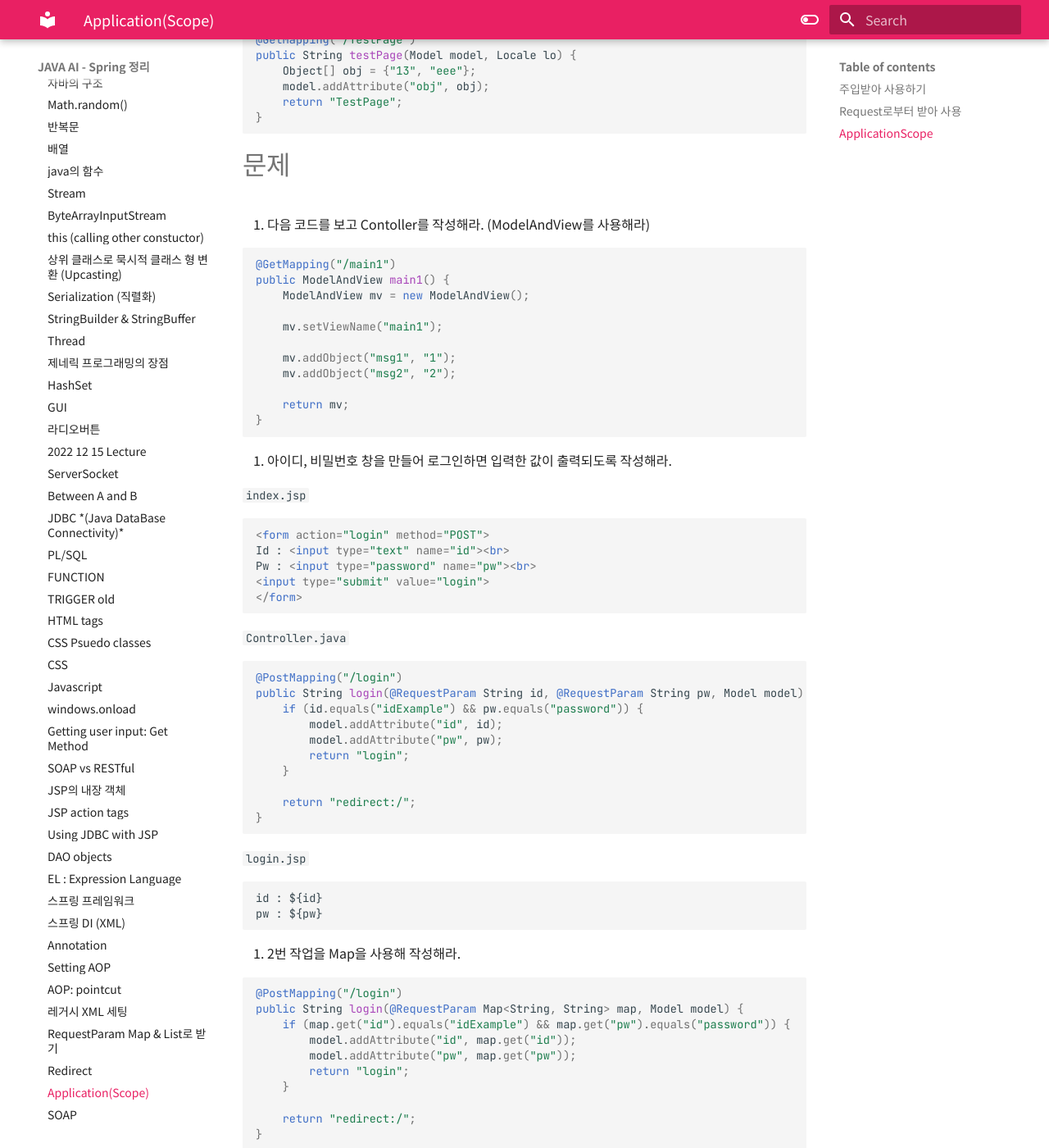
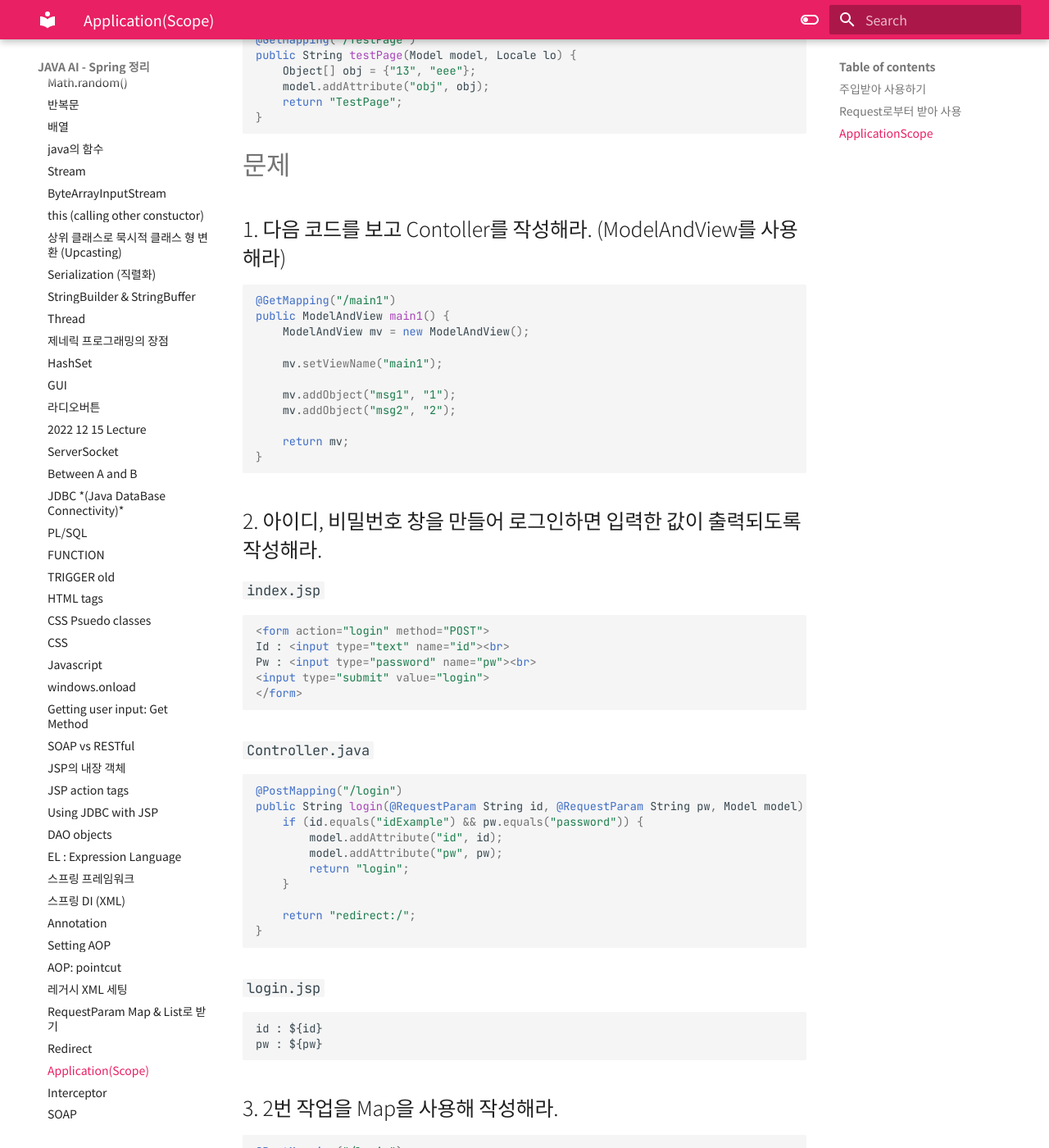
Before and after one commit to singateco/github-learning-publish, an MkDocs documentation site: the page built from docs/Lecture/2023-02-08 Lecture.md, in a window 1280 px wide and 1400 px high, scrolled down 3509 px. Shown: the whole window at 82% size. Built offline with MkDocs 1.6.1 and Material for MkDocs 9.7.7, drawn with Linux system fonts in a browser that asks for light colours.

Commit message:
vault backup: 2023-02-09 17:35:01

````diff
--- a/docs/Lecture/2023-02-08 Lecture.md
+++ b/docs/Lecture/2023-02-08 Lecture.md
@@ -174,7 +174,7 @@
 
 # 문제
 
-1. 다음 코드를 보고 Contoller를 작성해라. (ModelAndView를 사용해라)
+## 1. 다음 코드를 보고 Contoller를 작성해라. (ModelAndView를 사용해라)
 
 ```java
 @GetMapping("/main1")
@@ -190,9 +190,9 @@
 }
 ```
 
-2. 아이디, 비밀번호 창을 만들어 로그인하면 입력한 값이 출력되도록 작성해라.
+##  2. 아이디, 비밀번호 창을 만들어 로그인하면 입력한 값이 출력되도록 작성해라.
 
-`index.jsp`
+### `index.jsp`
 ```html
 <form action="login" method="POST">
 Id : <input type="text" name="id"><br>
@@ -201,7 +201,7 @@
 </form>
 ```
 
-`Controller.java`
+### `Controller.java`
 ```java
 @PostMapping("/login")
 public String login(@RequestParam String id, @RequestParam String pw, Model model) {
@@ -215,13 +215,13 @@
 }
 ```
 
-`login.jsp`
+### `login.jsp`
 ```jsp
 id : ${id}
 pw : ${pw}
 ```
 
-3. 2번 작업을 Map을 사용해 작성해라.
+##  3. 2번 작업을 Map을 사용해 작성해라.
 
 ```java
 @PostMapping("/login")
@@ -236,9 +236,9 @@
 }
 ```
 
-4. `@ModelAttribute`를 사용해 작성해라.
+## 4. `@ModelAttribute`를 사용해 작성해라.
 
-`IdBean.java`
+### `IdBean.java`
 ```java
 package com.kho.beans;
 
@@ -264,7 +264,7 @@
 }
 ```
 
-`RootAppContext.java`
+### `RootAppContext.java`
 ```java
 @Configuration
 @ComponentScan("com.kho.beans")
@@ -273,7 +273,7 @@
 }
 ```
 
-`Controller.java`
+### `Controller.java`
 ```java
 @PostMapping("/login")
 public String login(@ModelAttribute IdBean idbean, Model model) {
````
Also changed, not shown: docs/Lecture/2023-02-09 Lecture.md (added, +143 -0 lines).
